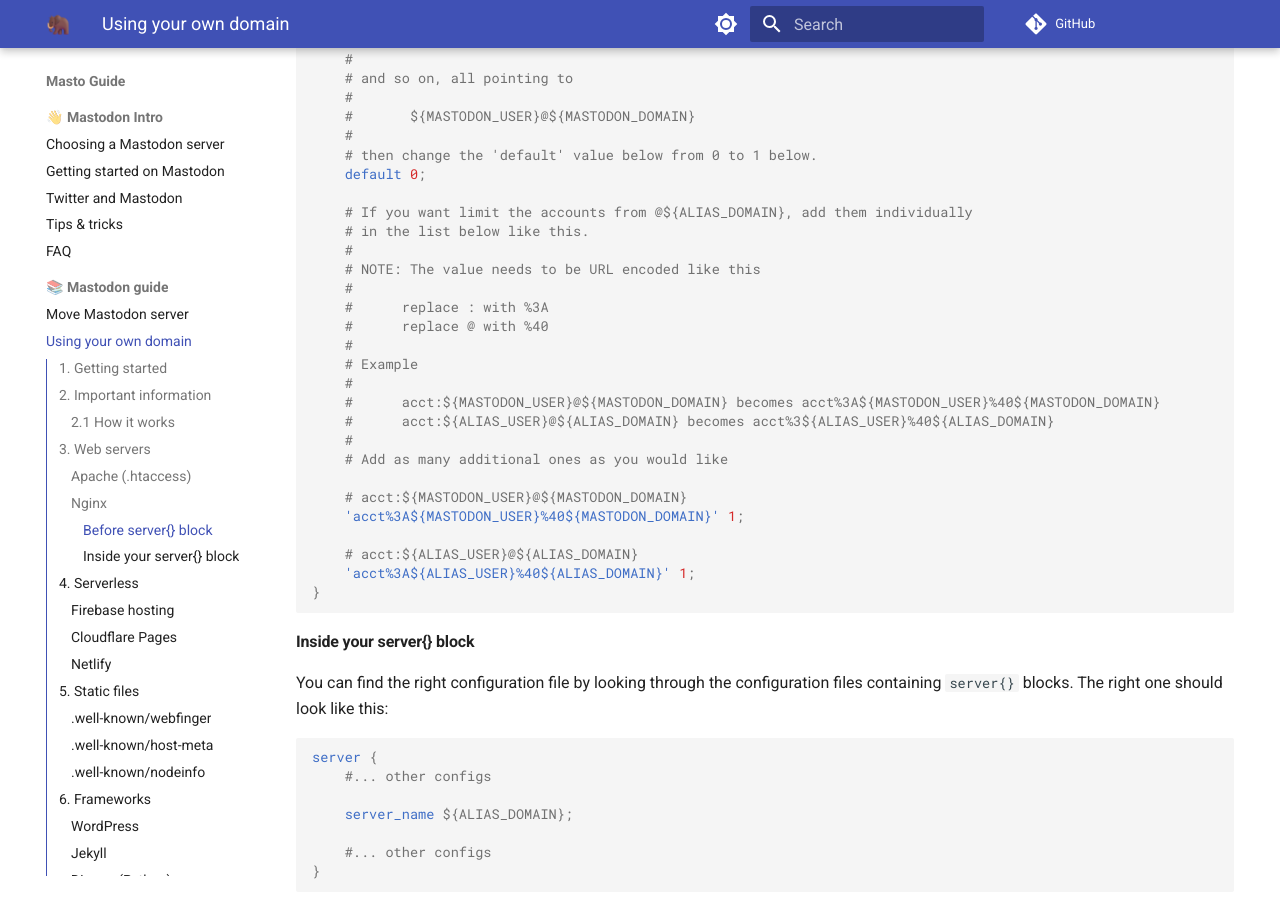
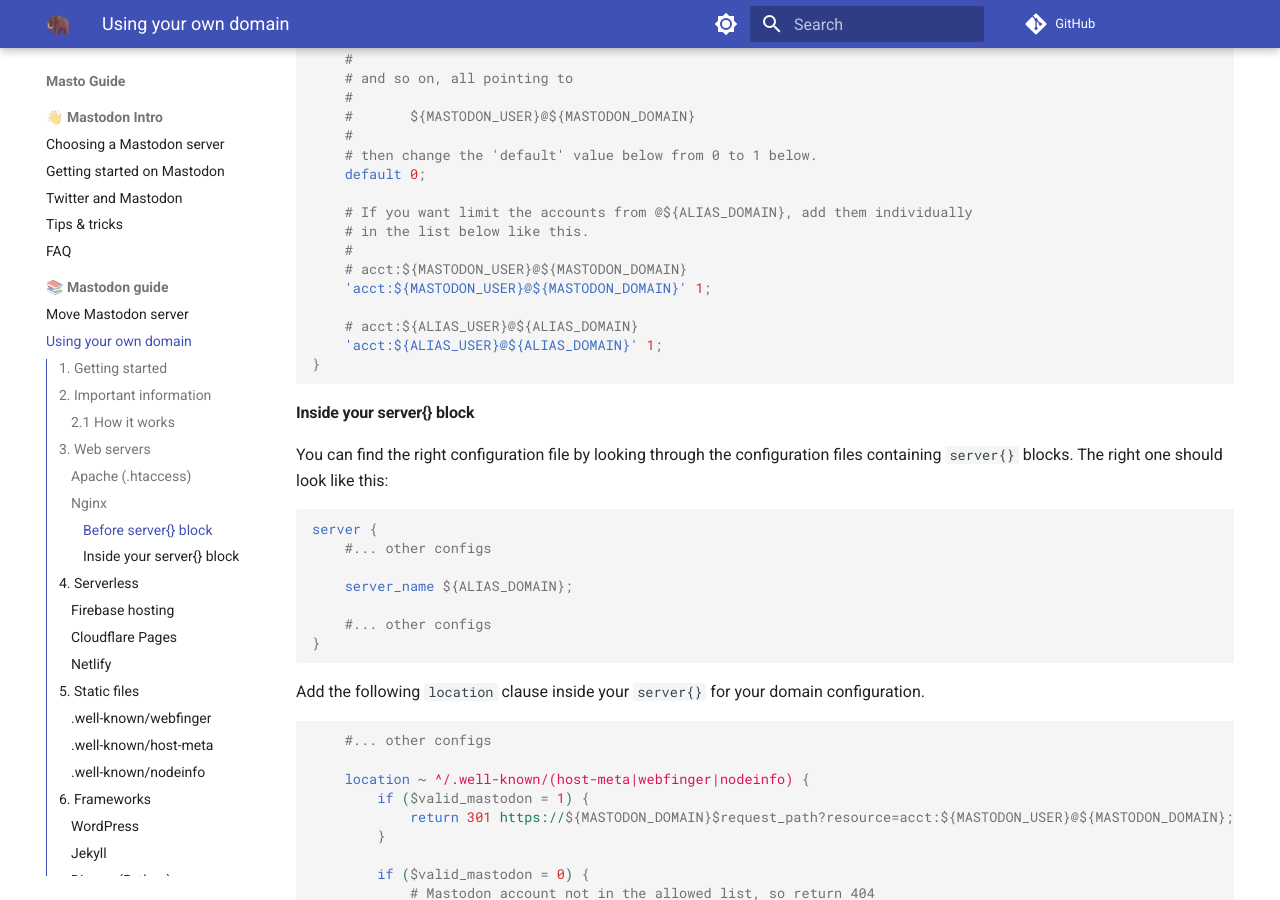
Before and after one commit to jippi/masto-guide, an MkDocs documentation site: the page built from docs/guide/use-your-own-domain.md, in a window 1280 px wide and 900 px high, scrolled down 2742 px. Built offline with MkDocs 1.6.1 and Material for MkDocs 9.7.7, drawn with Linux system fonts in a browser that asks for light colours; comment, search, counter and statistics services are not loaded.

Commit message:
nginx no longer seem to need encoded special chars
Closes #6

Signed-off-by: Christian Winther <jippignu@gmail.com>

````diff
--- a/docs/guide/use-your-own-domain.md
+++ b/docs/guide/use-your-own-domain.md
@@ -108,23 +108,11 @@ map $arg_resource $valid_mastodon {
     # If you want limit the accounts from @${ALIAS_DOMAIN}, add them individually
     # in the list below like this.
     #
-    # NOTE: The value needs to be URL encoded like this
-    #
-    #      replace : with %3A
-    #      replace @ with %40
-    #
-    # Example
-    #
-    #      acct:${MASTODON_USER}@${MASTODON_DOMAIN} becomes acct%3A${MASTODON_USER}%40${MASTODON_DOMAIN}
-    #      acct:${ALIAS_USER}@${ALIAS_DOMAIN} becomes acct%3${ALIAS_USER}%40${ALIAS_DOMAIN}
-    #
-    # Add as many additional ones as you would like
-
     # acct:${MASTODON_USER}@${MASTODON_DOMAIN}
-    'acct%3A${MASTODON_USER}%40${MASTODON_DOMAIN}' 1;
+    'acct:${MASTODON_USER}@${MASTODON_DOMAIN}' 1;
 
     # acct:${ALIAS_USER}@${ALIAS_DOMAIN}
-    'acct%3A${ALIAS_USER}%40${ALIAS_DOMAIN}' 1;
+    'acct:${ALIAS_USER}@${ALIAS_DOMAIN}' 1;
 }
 ```
 
````
